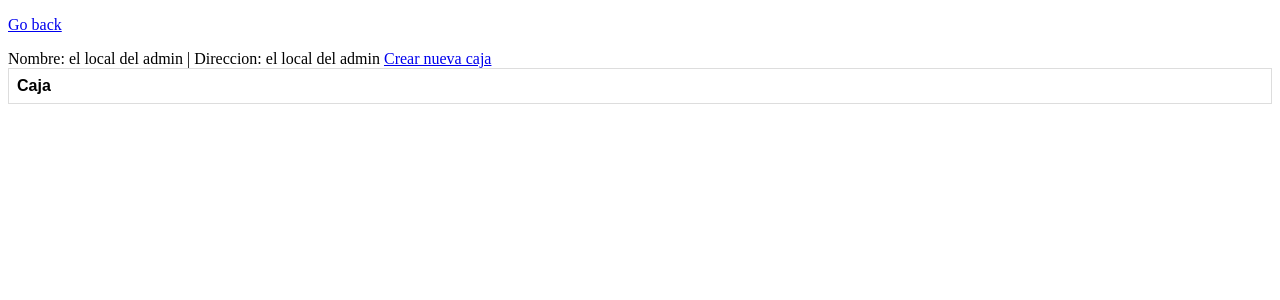
After one commit to jlhinojosa/carniceria, a Django app: page /venues/details/9 in a window 1280 px wide. The commit adds this page. Shown: the top 300 px of the page. Run offline with Django 3.2, Linux system fonts and the light colour scheme; data comes from the database, SQL or seed files in the repository; both versions use the stored data as it was after the commit; lists and menus that the app fills with data are empty.

Commit message:
#9 Adding Drawer model and create form and views

```diff
--- a/management/admin.py
+++ b/management/admin.py
@@ -6,5 +6,8 @@ from .models import *
 class VenueAdmin(admin.ModelAdmin):
     list_display = ('id', 'name')
 
+class DrawerAdmin(admin.ModelAdmin):
+    list_display = ('id', 'name', 'venue')
 
 admin.site.register(Venue, VenueAdmin)
+admin.site.register(Drawer, DrawerAdmin)
--- a/management/models.py
+++ b/management/models.py
@@ -8,10 +8,21 @@ class Venue(models.Model):
 
     name = models.CharField(max_length=30)
     address = models.CharField(max_length=200)
-    owner = models.ForeignKey(User, on_delete=models.CASCADE, null=False)
+    owner = models.ForeignKey(User, on_delete=models.DO_NOTHING, null=False)
 
     def __str__(self):
         return self.name
 
     def get_absolute_url(self):
         return reverse('view_venue', kwargs={'pk': self.pk})
+
+class Drawer(models.Model):
+
+    name = models.CharField(max_length=30)
+    venue = models.ForeignKey(Venue, on_delete=models.CASCADE, null=False)
+
+    def __str__(self):
+        return self.name
+
+    def get_absolute_url(self):
+        return reverse('view_venue', kwargs={'pk': self.pk})
--- a/management/urls.py
+++ b/management/urls.py
@@ -3,5 +3,7 @@ from . import views
 
 urlpatterns = [
     path('dashboard', views.dashboard, name='dashboard'),
-    path('venues/create', views.create_venue, name='create_venue'),
+    path('venues/create', views.venue_create, name='venue_create'),
+    path('venues/details/<int:id>', views.venue_details, name='venue_details'),
+    path('drawers/create/<int:venueId>', views.drawer_create, name='drawer_create'),
 ]
--- a/management/views.py
+++ b/management/views.py
@@ -14,7 +14,7 @@ def dashboard(request):
 
     return render(request, 'home.html', context)
 
-def create_venue(request):
+def venue_create(request):
 
     context = {}
 
@@ -33,3 +33,25 @@ def create_venue(request):
     else:
         context['form']= form
         return render(request, "venues/create.html", context)
+
+def venue_details(request, id):
+
+    venue = Venue.objects.get(id=id)
+    context = {
+        'venue': venue,
+    }
+    return render(request, 'venues/details.html', context)
+
+def drawer_create(request, venueId):
+
+    context = {}
+
+    form = DrawerForm(request.POST or None, request.FILES or None, initial={'venue': venueId})
+    if form.is_valid():
+        # save the form data to model
+        instance = form.save()
+
+        return HttpResponseRedirect(reverse('venue_details', kwargs={'id': venueId}))
+    else:
+        context['form']= form
+        return render(request, "drawers/create.html", context)
--- a/templates/dashboard.html
+++ b/templates/dashboard.html
@@ -24,11 +24,11 @@
     </tr>
     {% for venue in venues %}
     <tr>
-        <td>{{ venue.name }}</td>
+        <td><a href="venues/details/{{ venue.id }}">{{ venue.name }}</a></td>
         <td>{{ venue.address }}</td>
     </tr>
     {% endfor %}
 
 </table>
 
-<a href="{% url 'create_venue' %}">Crear nuevo local</a>
+<a href="{% url 'venue_create' %}">Crear nuevo local</a>
--- /dev/null
+++ b/templates/venues/details.html
@@ -0,0 +1,43 @@
+<!-- templates/registration/login.html -->
+{% extends 'base.html' %}
+
+{% block title %}Detalle Local{% endblock %}
+
+{% block content %}
+<style>
+    table {
+      font-family: arial, sans-serif;
+      border-collapse: collapse;
+      width: 100%;
+    }
+
+    td, th {
+      border: 1px solid #dddddd;
+      text-align: left;
+      padding: 8px;
+    }
+
+    tr:nth-child(even) {
+      background-color: #dddddd;
+    }
+    </style>
+
+
+<p><a href="{{request.META.HTTP_REFERER}}">Go back</a></p>
+
+Nombre: {{ venue.name }} | Direccion: {{ venue.address }}
+
+<a href="{% url 'drawer_create' venue.id %}">Crear nueva caja</a>
+
+<table>
+    <tr>
+        <th>Caja</th>
+    </tr>
+    {% for drawer in venue.drawer_set.all %}
+    <tr>
+        <td>{{ drawer.name }}</td>
+    </tr>
+    {% endfor %}
+</table>
+
+{% endblock %}
```
Also changed, not shown: management/forms.py (+9 -0 lines), templates/drawers/create.html (added, +13 -0 lines), db.sqlite3, management/migrations/0002_auto_20230130_1410.py (added).
